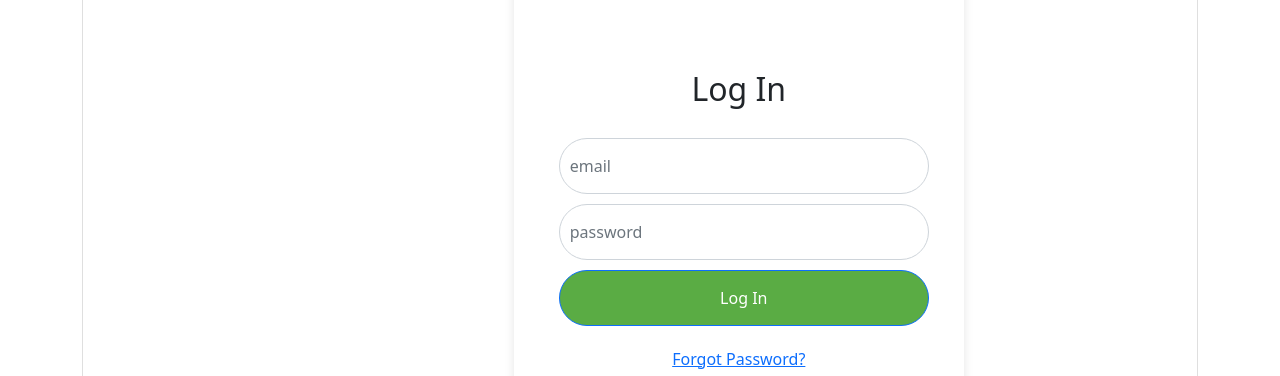
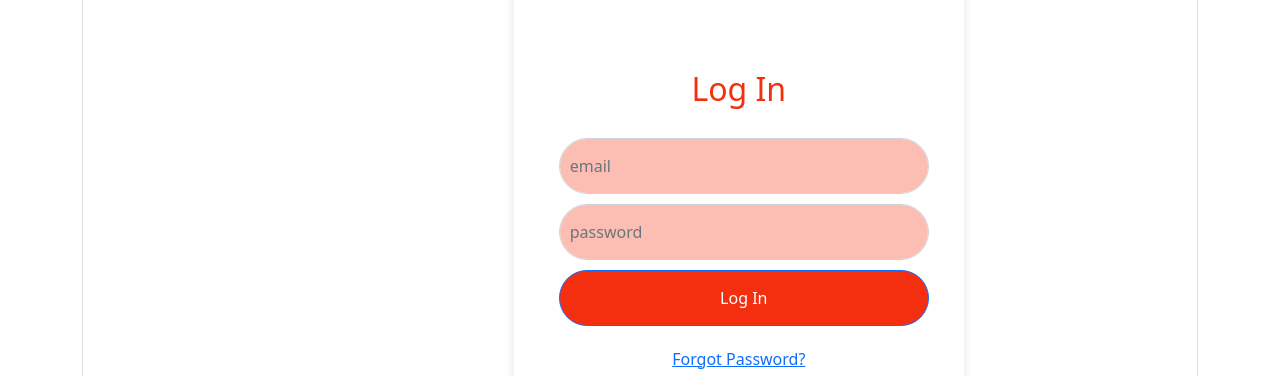
Before and after one commit to alperenkapusuz/kolay_wms_web, a React (Create React App) app: page /login in a window 1280 px wide. Shown: the part 130-506 px from the top of the page. Built offline with nearby package versions, Linux system fonts and the light colour scheme; no server answers.

Commit message:
wms kararlaştırılan renkler eklendi

```diff
--- a/src/components/authentication/css/Auth.css
+++ b/src/components/authentication/css/Auth.css
@@ -28,11 +28,20 @@
     padding: 15px 10px;
     border-radius: 40px;
     margin: 5px;
+    background-color: #f42d0f50;
+}
+
+.login .login-form h2{
+    color: #F42F0F;
+}
+
+.login h1{
+    color: #F42F0F;
 }
 
 .login .login-form .button{
     padding: 15px 10px;
-    background-color: #5AAC44;
+    background-color: #F42F0F;
     width: 100%;
     border-radius: 40px;
     margin: 5px;
--- a/src/components/authentication/forgotPassword/ForgotPassword.js
+++ b/src/components/authentication/forgotPassword/ForgotPassword.js
@@ -31,7 +31,6 @@ const Login = () => {
       <Card>
         <Card.Body className="login">
           <h1 className="text-center pt-3 font-weight-bold">KolayWMS</h1>
-
           <Form onSubmit={handleSubmit} className="login-form">
             <h2 className="text-center mb-4">Password Reset</h2>
             {error && <Alert variant="danger">{error}</Alert>}
@@ -52,7 +51,7 @@ const Login = () => {
               <Link to="/login">Login</Link>
             </div>
             <div className="w-100 text-center mt-2">
-              Need an account? <Link to="/signup">Sign Up</Link>
+              Need an account? <Link to="/register">Sign Up</Link>
             </div>
           </Form>
         </Card.Body>
```
